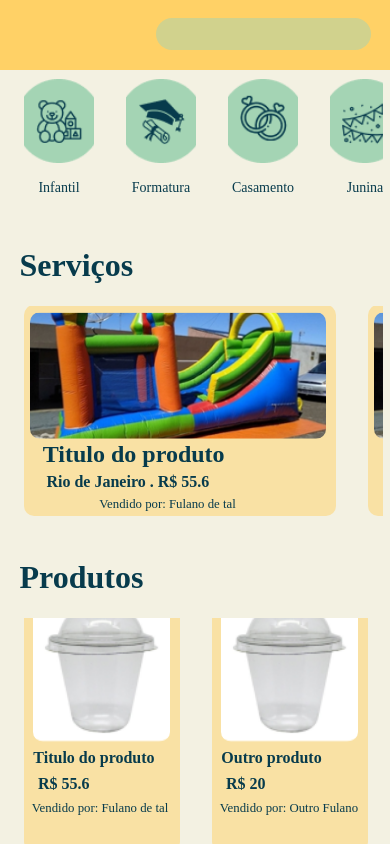
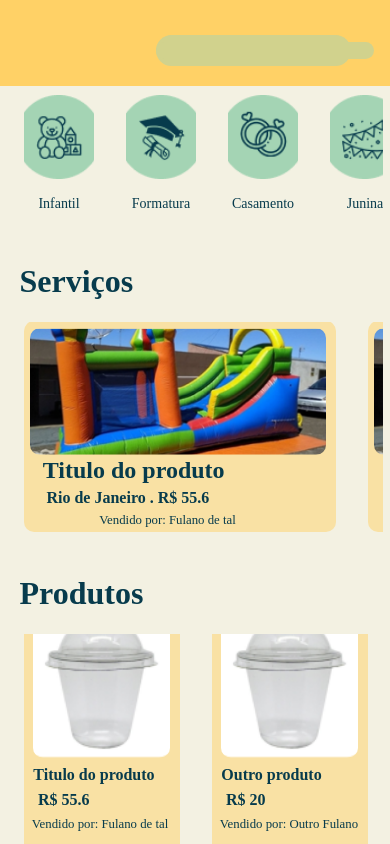
Before and after one commit to acrds/Projeto-Final---TT-EJCM, a React Native app in the folder front/: screen / in a window 390 px wide. Built offline with nearby package versions, Linux system fonts and the light colour scheme.

Commit message:
feature: barra de busca com icone

```diff
--- a/front/App.tsx
+++ b/front/App.tsx
@@ -3,6 +3,9 @@ import React from 'react';
 import { StyleSheet, Text, View } from 'react-native';
 import Cadastro from "./src/pages/cadastro";
 import Home from './src/pages/home';
+import Favoritos from './src/pages/favoritos';
+import Compra from './src/pages/compra';
+
 
 export default function App() {
   return (
--- a/front/src/pages/home/auxiliar.tsx
+++ b/front/src/pages/home/auxiliar.tsx
@@ -1,4 +1,4 @@
-<Opcoes>
+{/* <Opcoes>
 
                 <ImgCategoria source={require('../../../assets/formatura.png')}/>
 
@@ -119,4 +119,4 @@ function CardServico(){
 
         <ImgProduto source={produtos.imagem}/>
 
-        <ImgProduto source={require(produtos.imagem)}/>
+        <ImgProduto source={require(produtos.imagem)}/> */}
--- a/front/src/pages/home/index.tsx
+++ b/front/src/pages/home/index.tsx
@@ -1,5 +1,7 @@
 import React from 'react';
 import { ImageComponent, ScrollView, Text , TextInput, View} from 'react-native';
+import { FaSistrix } from "react-icons/fa";
+
 
 import { BackGroundHome,
          Cabecalho,
@@ -17,7 +19,9 @@ import { BackGroundHome,
          H1Prod,
          TextProd,
          ServidorProd,
-         ContainerScrollCat
+         ContainerScrollCat,
+         Busca
+
          } from './styles';
 
 import { ContainerScroll, Opcoes, ImgCategoria, Titulo } from './styles';
@@ -28,11 +32,15 @@ export default function Home(){
 
 
     return(
-<ScrollView>
+        <>
+    <ScrollView>
 
                 <Cabecalho>
 
-                    <Barrabusca></Barrabusca>
+                   <Busca>
+                        <Barrabusca/>
+                        <FaSistrix color={'#073B4C'}/>
+                    </Busca>
                 </Cabecalho>
 
 
@@ -52,6 +60,7 @@ export default function Home(){
 
 
 </ScrollView>
+</>
 
     )};
 
@@ -120,7 +129,7 @@ function CardServico(){
             </FundoServico>
         </Opcoes>
 
-            )})};
+            )})}
 
      </ContainerScroll>
     )};
@@ -165,7 +174,7 @@ function CardProduto(){
                 <ServidorProd>{`Vendido por: ${produtos.anunciante}`}</ServidorProd>
             </FundoProduto>}
         </Opcoes>
-            )})};
+            )})}
 
      </ContainerScroll>
     )};
--- a/front/src/pages/home/styles.tsx
+++ b/front/src/pages/home/styles.tsx
@@ -9,17 +9,25 @@ export const BackGroundHome = styled.View `
     font-family: Signika;`
 
 export const Barrabusca = styled.TextInput `
-    background-color:#D1D28D
-    padding-top:2%;
-    padding-bottom:2%;
-    width: ${wp('55%')};
-    margin-top: 4.5%;
-    margin-left: 40%;
+    background-color:#D1D28D;
     border-Radius: 20;
-    text-align:center;
+    justify-content:center;
+    `
+export const Busca = styled.View `
+    display:flex;
+    flex-direction:row;
+    align-items:center;
+    background-color:#D1D28D;
+    width: ${wp('50%')};
+    height: ${hp('3%')};
+    padding-top:4%;
+    padding-bottom:4%;
+    margin-top:9%;
+    margin-left:40%;
+    border-Radius: 20;
 
 
-    `
+`
 export const ImageBusca = styled.Image `
 
 
```
